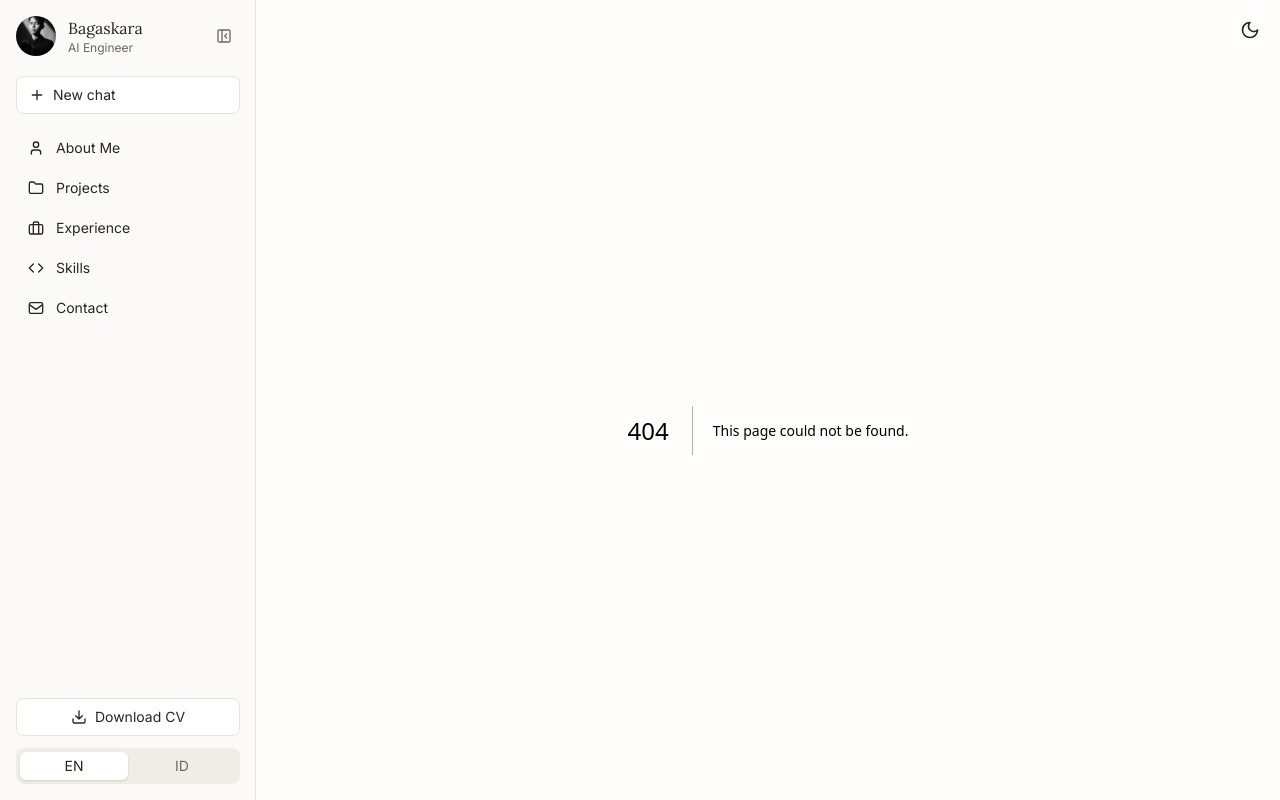
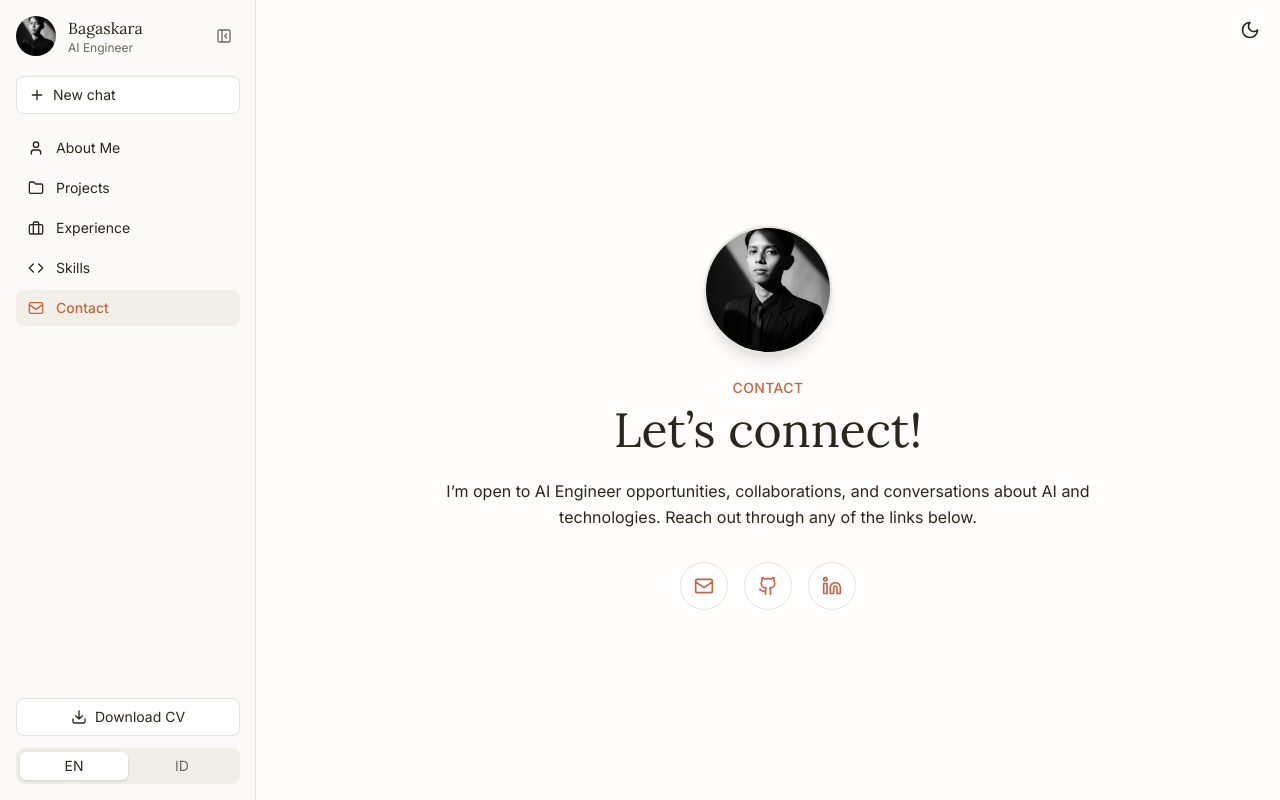
Before and after one commit to bagasrivan/portfolio, a Next.js app: page /contact in a window 1280 px wide. Before the commit this address had no page. Built offline with nearby package versions, Linux system fonts and the light colour scheme.

Commit message:
Tambah halaman Contact

```diff
--- /dev/null
+++ b/app/api/contact/route.ts
@@ -0,0 +1,36 @@
+import { NextResponse } from "next/server";
+
+export async function POST(req: Request) {
+  const { name, email, message } = await req.json().catch(() => ({}));
+
+  if (
+    typeof name !== "string" ||
+    typeof email !== "string" ||
+    typeof message !== "string" ||
+    !name.trim() ||
+    !/^\S+@\S+\.\S+$/.test(email) ||
+    !message.trim()
+  ) {
+    return NextResponse.json({ error: "Invalid data" }, { status: 400 });
+  }
+
+  const res = await fetch("https://api.resend.com/emails", {
+    method: "POST",
+    headers: {
+      Authorization: `Bearer ${process.env.RESEND_API_KEY}`,
+      "Content-Type": "application/json",
+    },
+    body: JSON.stringify({
+      from: "Portfolio <onboarding@resend.dev>",
+      to: process.env.CONTACT_TO_EMAIL,
+      reply_to: email,
+      subject: `Pesan baru dari ${name.slice(0, 100)}`,
+      text: `Dari: ${name} (${email})\n\n${message.slice(0, 2000)}`,
+    }),
+  });
+
+  if (!res.ok) {
+    return NextResponse.json({ error: "Send failed" }, { status: 500 });
+  }
+  return NextResponse.json({ ok: true });
+}
--- /dev/null
+++ b/app/contact/page.tsx
@@ -0,0 +1,42 @@
+"use client";
+
+import { useApp } from "@/components/AppShell";
+import { Avatar, Icon, icons } from "@/components/ui";
+import { contactContent, contactLinks } from "@/lib/contact";
+
+export default function ContactPage() {
+  const { lang } = useApp();
+  const c = contactContent[lang];
+
+  return (
+    <div className="min-h-0 flex-1 overflow-y-auto overflow-x-hidden px-4 pb-8 md:px-8 md:pb-6">
+      <section className="fade-up mx-auto flex max-w-2xl flex-col justify-center text-center md:min-h-full">
+        <Avatar className="mx-auto mb-6 h-28 w-28 border-2 border-line shadow-lg md:h-32 md:w-32" />
+        <p className="text-sm font-medium uppercase tracking-wide text-accent">
+          {c.eyebrow}
+        </p>
+        <h1 className="mt-2 font-serif text-4xl text-ink md:text-5xl">
+          {c.title}
+        </h1>
+        <p className="mt-6 leading-relaxed text-ink">{c.description}</p>
+
+        <ul className="mt-8 flex items-center justify-center gap-4">
+          {contactLinks.map((l) => (
+            <li key={l.key}>
+              <a
+                href={l.href}
+                target={l.href.startsWith("http") ? "_blank" : undefined}
+                rel="noopener noreferrer"
+                aria-label={`${l.label}: ${l.value}`}
+                title={l.label}
+                className="flex h-12 w-12 items-center justify-center rounded-full border border-line bg-surface text-accent transition duration-200 ease-out hover:-translate-y-1 hover:border-accent/40 hover:shadow-lg motion-reduce:transition-none motion-reduce:hover:translate-y-0"
+              >
+                <Icon d={icons[l.icon]} className="h-5 w-5" />
+              </a>
+            </li>
+          ))}
+        </ul>
+      </section>
+    </div>
+  );
+}
--- a/components/AppShell.tsx
+++ b/components/AppShell.tsx
@@ -180,12 +180,13 @@ export default function AppShell({ children }: { children: React.ReactNode }) {
             {/* Menu: About membuka halaman sendiri, yang lain masih memulai chat */}
             <nav className="flex flex-col gap-1">
               {topics.map((tp) => {
-                if (tp === "about") {
-                  const active = pathname.startsWith("/about");
+                if (tp === "about" || tp === "contact") {
+                  const href = `/${tp}`;
+                  const active = pathname.startsWith(href);
                   return (
                     <Link
                       key={tp}
-                      href="/about"
+                      href={href}
                       onClick={() => setMenuOpen(false)}
                       className={`${itemBase} ${active ? itemActive : itemIdle}`}
                     >
--- a/components/ui.tsx
+++ b/components/ui.tsx
@@ -8,7 +8,10 @@ export const icons: Record<
   | "panelClose"
   | "panelOpen"
   | "sun"
-  | "moon",
+  | "moon"
+  | "github"
+  | "linkedin"
+  | "arrowUpRight",
   string
 > = {
   about:
@@ -29,6 +32,11 @@ export const icons: Record<
     "M5 3h14a2 2 0 0 1 2 2v14a2 2 0 0 1-2 2H5a2 2 0 0 1-2-2V5a2 2 0 0 1 2-2zM9 3v18M14 9l3 3-3 3",
   sun: "M12 8a4 4 0 1 0 0 8 4 4 0 0 0 0-8zM12 2v2M12 20v2M4.93 4.93l1.41 1.41M17.66 17.66l1.41 1.41M2 12h2M20 12h2M6.34 17.66l-1.41 1.41M19.07 4.93l-1.41 1.41",
   moon: "M12 3a6 6 0 0 0 9 9 9 9 0 1 1-9-9Z",
+  github:
+    "M15 22v-4a4.8 4.8 0 0 0-1-3.5c3 0 6-2 6-5.5.08-1.25-.27-2.48-1-3.5.28-1.15.28-2.35 0-3.5 0 0-1 0-3 1.5-2.64-.5-5.36-.5-8 0C6 2 5 2 5 2c-.3 1.15-.3 2.35 0 3.5A5.4 5.4 0 0 0 4 9c0 3.5 3 5.5 6 5.5-.39.49-.68 1.05-.85 1.65-.17.6-.22 1.23-.15 1.85v4M9 18c-4.51 2-5-2-7-2",
+  linkedin:
+    "M16 8a6 6 0 0 1 6 6v7h-4v-7a2 2 0 0 0-2-2 2 2 0 0 0-2 2v7h-4v-7a6 6 0 0 1 6-6zM2 9h4v12H2zM4 2a2 2 0 1 0 0 4 2 2 0 0 0 0-4z",
+  arrowUpRight: "M7 17 17 7M7 7h10v10",
 };
 
 export function Icon({
--- /dev/null
+++ b/lib/contact.ts
@@ -0,0 +1,43 @@
+import type { Lang } from "@/lib/content";
+
+export const contactContent: Record<
+  Lang,
+  { eyebrow: string; title: string; description: string }
+> = {
+  en: {
+    eyebrow: "Contact",
+    title: "Let’s connect!",
+    description:
+      "I’m open to AI Engineer opportunities, collaborations, and conversations about AI and technologies. Reach out through any of the links below.",
+  },
+  id: {
+    eyebrow: "Kontak",
+    title: "Hubungi saya!",
+    description:
+      "Saya terbuka untuk peluang sebagai AI Engineer, kolaborasi, serta diskusi tentang AI dan teknologi. Hubungi saya melalui salah satu tautan di bawah ",
+  },
+};
+
+export const contactLinks = [
+  {
+    key: "email",
+    label: "Email",
+    value: "bagaskaravandio@gmail.com",
+    href: "mailto:bagaskaravandio@gmail.com",
+    icon: "contact",
+  },
+  {
+    key: "github",
+    label: "GitHub",
+    value: "github.com/bagasrivan",
+    href: "https://github.com/bagasrivan",
+    icon: "github",
+  },
+  {
+    key: "linkedin",
+    label: "LinkedIn",
+    value: "https://www.linkedin.com/in/bagaskara-ridho-vandio/",
+    href: "https://www.linkedin.com/in/bagaskara-ridho-vandio/",
+    icon: "linkedin",
+  },
+] as const;
```
